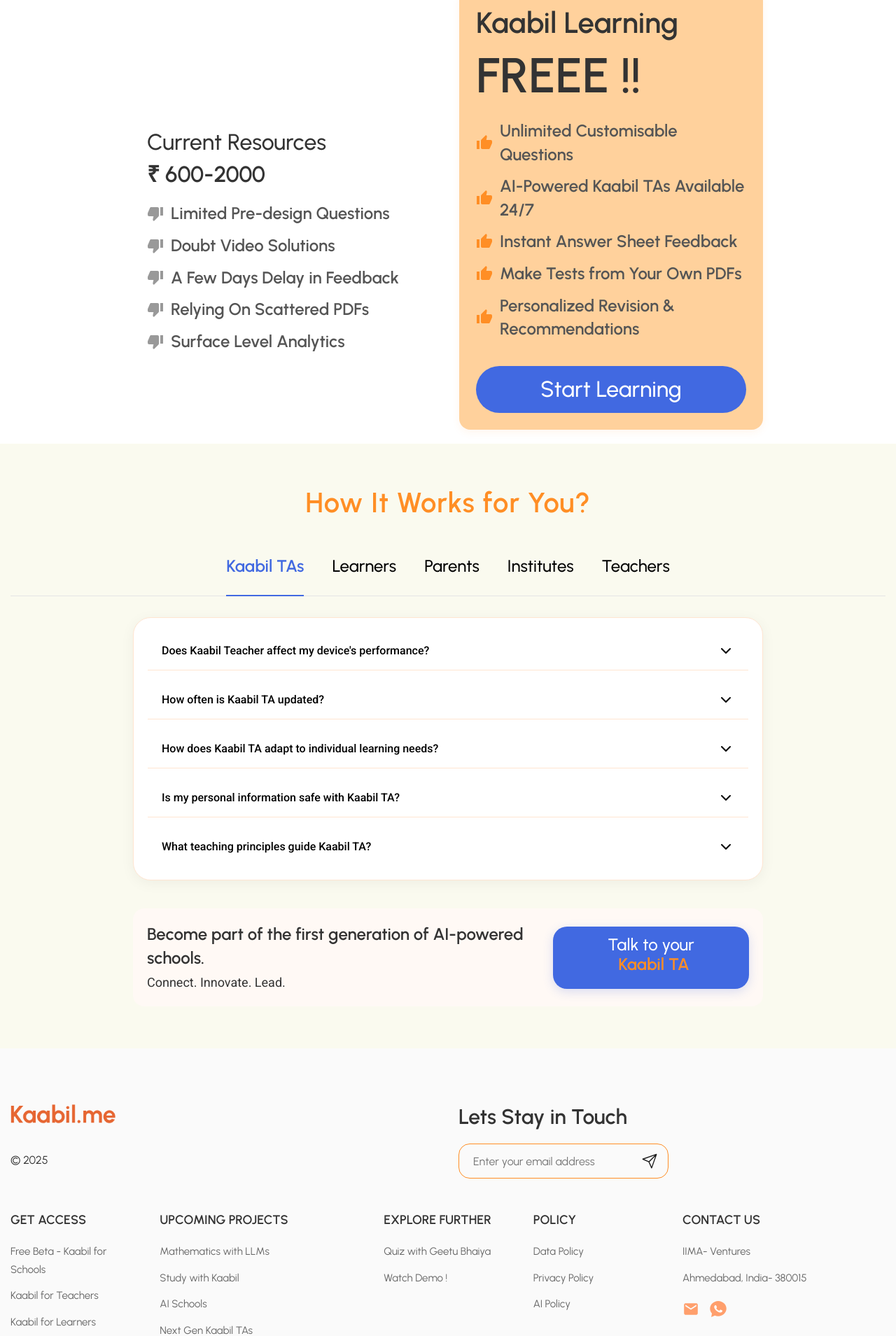
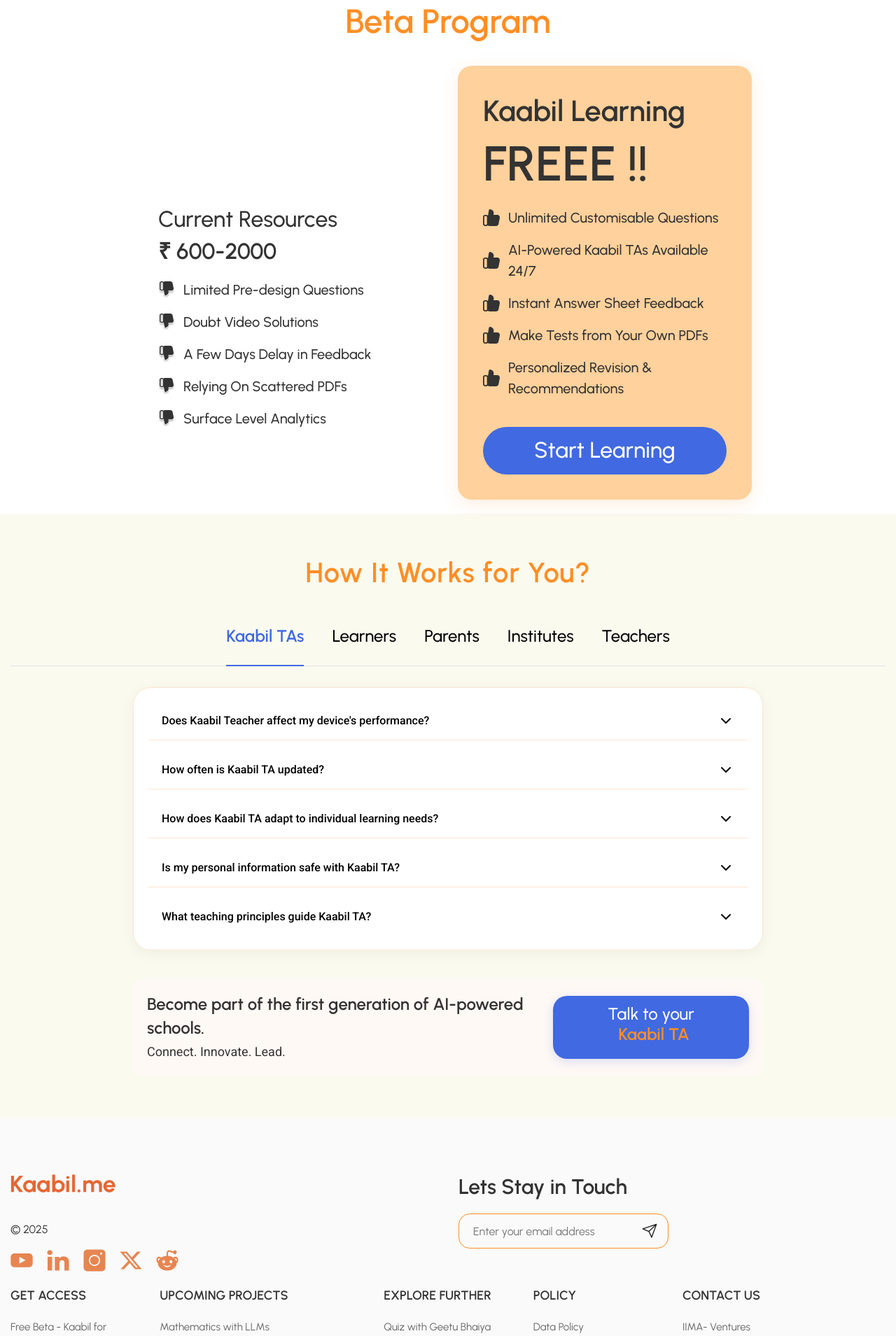
Before and after one commit to shrey-kaabil/kaabil-nextjs, a Next.js app: page / in a window 1280 px wide. Shown: the part 4612-6521 px from the top of the page at 70% size. Built offline with nearby package versions, Linux system fonts and the light colour scheme.

Commit message:
footer work

```diff
--- a/src/components/Challenge/Challenge.jsx
+++ b/src/components/Challenge/Challenge.jsx
@@ -149,7 +149,7 @@
       <section className="disconnected-efforts">
         <div className="container">
           <div className="diss-effort">
-            <div className="section-title_title">
+            <div className=" diss-effort section-title_title">
               <h2>Kaabil.me Brings These Disconnected Efforts Together</h2>
             </div>
             <div className="solutions-wrapper">
--- a/src/components/Footer/Footer.css
+++ b/src/components/Footer/Footer.css
@@ -238,20 +238,14 @@
   display: flex;
   align-items: center;
   justify-content: center;
-  width: 24px;
-  height: 24px;
   transition: transform 0.3s ease;
-}
-
-.footer_wrapper .footer-icon .icon a img {
-  width: 24px !important;
-  height: 24px !important;
-  object-fit: contain;
 }
 
 .footer_wrapper .footer-icon .icon a:hover {
   transform: translateY(-3px);
 }
+
+
 
 /* Email Subscription Section */
 .footer_wrapper .f-text2 {
--- a/src/components/Footer/Footer.jsx
+++ b/src/components/Footer/Footer.jsx
@@ -34,20 +34,20 @@
               <div className="footer-icon">
                 <p className="f-text1">© 2025</p>
                 <div className="icon">
-                <a href="https://www.youtube.com/@Kaabilme/" target="_blank" rel="noopener noreferrer">
-                    <Image src={youtube} alt="youtube" width={26} height={26} />
+                  <a href="https://www.youtube.com/@Kaabilme/" target="_blank" rel="noopener noreferrer">
+                    <Image src={youtube} alt="youtube" width={32} height={32} />
                   </a>
                   <a href="https://www.linkedin.com/company/kaabilme/" target="_blank" rel="noopener noreferrer">
-                    <Image src={linkedin} alt="LinkedIn" width={24} height={24} />
+                    <Image src={linkedin} alt="LinkedIn" width={32} height={32} />
                   </a>
                   <a href="https://www.instagram.com/kaabil.me?igsh=MTAzdmc2N2h0MWNraw==" target="_blank" rel="noopener noreferrer">
-                    <Image src={instagram} alt="Instagram" width={24} height={24} />
+                    <Image src={instagram} alt="Instagram" width={32} height={32} />
                   </a>
                   <a href="https://x.com/kaabilme?s=21" target="_blank" rel="noopener noreferrer">
-                    <Image src={xLogo} alt="X (Twitter)" width={24} height={24} />
+                    <Image src={xLogo} alt="X (Twitter)" width={32} height={32} />
                   </a>
                   <a href="https://www.reddit.com/r/kaabilme/s/O8vqTExQKJ" target="_blank" rel="noopener noreferrer">
-                    <Image src={icon3} alt="Reddit" width={24} height={24} />
+                    <Image src={icon3} alt="Reddit" width={32} height={32} />
                   </a>
                 </div>
               </div>
--- a/src/components/Launching/Launching.css
+++ b/src/components/Launching/Launching.css
@@ -19,7 +19,7 @@
 
 .section-title h2 {
   color: #FF8E25;
-  font-size: 60px;
+  font-size: 48px;
   font-weight: 600;
   margin: 0;
   line-height: 1.4;
@@ -31,7 +31,7 @@
   display: flex;
   gap: 40px;
   align-items: flex-start;
-  max-width: 900px;
+  max-width: 1000px;
   margin: 0 auto;
 }
 
@@ -40,6 +40,9 @@
   flex: 1;
   padding: 20px;
   margin-top: 180px;
+  display: flex;
+  flex-direction: column;
+  align-items: flex-start;
 }
 
 .alternative-platforms h2 {
@@ -60,11 +63,14 @@
 
 /* Kaabil Card */
 .kaabil-card {
-  flex: 1;
+  flex: 0 0 420px;
   background: #FFD19C;
-  padding: 24px;
-  border-radius: 16px;
-  box-shadow: 0 4px 12px rgba(255, 142, 37, 0.08);
+  padding: 40px 36px 36px 36px;
+  border-radius: 20px;
+  box-shadow: 0 6px 24px rgba(255, 142, 37, 0.15);
+  display: flex;
+  flex-direction: column;
+  align-items: flex-start;
 }
 
 .kaabil-card h2 {
@@ -93,24 +99,18 @@
 .feature-list li {
   display: flex;
   align-items: center;
-  margin-bottom: 12px;
-  font-size: 24px;
-  color: #555;
-  line-height: 1.4;
+  gap: 12px;
+  margin-bottom: 16px;
+  font-size: 20px;
+  color: #333;
+  line-height: 1.5;
   font-family: 'Urbanist', sans-serif;
-  font-weight: 600;
+  font-weight: 500;
 }
 
-.icon {
-  margin-right: 10px;
-  width: 24px;
-  height: 24px;
-  flex-shrink: 0;
-}
 
 .alternative-platforms .icon path {
   fill: #999;
-
 }
 
 .kaabil-card .icon path {
@@ -222,7 +222,6 @@
   }
 
   .alternative-platforms {
-
     margin-top: 50px;
   }
 }
--- a/src/components/Launching/Launching.jsx
+++ b/src/components/Launching/Launching.jsx
@@ -1,12 +1,14 @@
 import React from 'react';
 import './Launching.css';
+import  ThumbsUp  from '../../assets/thums-up.svg';
+import  ThumbsDown  from '../../assets/thums-down.svg';
+import Image from 'next/image';
 
 const Launching = () => {
   return (
     <section id="launching" className="launching-program-beta">
-   <div className='container'>
-   <div className="section-title">
-        <h2>Launching 1-Month FREE Beta Program</h2>
+      <div className="section-title">
+        <h2>Launching 1-Month FREE<br />Beta Program</h2>
       </div>
 
       <div className="launching-program">
@@ -15,33 +17,23 @@
           <h1>₹ 600-2000</h1>
           <ul className="feature-list">
             <li>
-              <svg className="icon" viewBox="0 0 24 24" width="16" height="16">
-                <path d="M15 3H6c-.83 0-1.54.5-1.84 1.22l-3.02 7.05c-.09.23-.14.47-.14.73v2c0 1.1.9 2 2 2h6.31l-.95 4.57-.03.32c0 .41.17.79.44 1.06L9.83 23l6.59-6.59c.36-.36.58-.86.58-1.41V5c0-1.1-.9-2-2-2zm4 0v12h4V3h-4z"/>
-              </svg>
+              <Image src={ThumbsDown} alt="thumsUp" width={24} height={24} />
               Limited Pre-design Questions
             </li>
             <li>
-              <svg className="icon" viewBox="0 0 24 24" width="16" height="16">
-                <path d="M15 3H6c-.83 0-1.54.5-1.84 1.22l-3.02 7.05c-.09.23-.14.47-.14.73v2c0 1.1.9 2 2 2h6.31l-.95 4.57-.03.32c0 .41.17.79.44 1.06L9.83 23l6.59-6.59c.36-.36.58-.86.58-1.41V5c0-1.1-.9-2-2-2zm4 0v12h4V3h-4z"/>
-              </svg>
+              <Image src={ThumbsDown} alt="thumsDown" width={24} height={24} />
               Doubt Video Solutions
             </li>
             <li>
-              <svg className="icon" viewBox="0 0 24 24" width="16" height="16">
-                <path d="M15 3H6c-.83 0-1.54.5-1.84 1.22l-3.02 7.05c-.09.23-.14.47-.14.73v2c0 1.1.9 2 2 2h6.31l-.95 4.57-.03.32c0 .41.17.79.44 1.06L9.83 23l6.59-6.59c.36-.36.58-.86.58-1.41V5c0-1.1-.9-2-2-2zm4 0v12h4V3h-4z"/>
-              </svg>
+              <Image src={ThumbsDown} alt="thumsDown" width={24} height={24} />
               A Few Days Delay in Feedback
             </li>
             <li>
-              <svg className="icon" viewBox="0 0 24 24" width="16" height="16">
-                <path d="M15 3H6c-.83 0-1.54.5-1.84 1.22l-3.02 7.05c-.09.23-.14.47-.14.73v2c0 1.1.9 2 2 2h6.31l-.95 4.57-.03.32c0 .41.17.79.44 1.06L9.83 23l6.59-6.59c.36-.36.58-.86.58-1.41V5c0-1.1-.9-2-2-2zm4 0v12h4V3h-4z"/>
-              </svg>
+              <Image src={ThumbsDown} alt="thumsDown" width={24} height={24} />
               Relying On Scattered PDFs
             </li>
             <li>
-              <svg className="icon" viewBox="0 0 24 24" width="16" height="16">
-                <path d="M15 3H6c-.83 0-1.54.5-1.84 1.22l-3.02 7.05c-.09.23-.14.47-.14.73v2c0 1.1.9 2 2 2h6.31l-.95 4.57-.03.32c0 .41.17.79.44 1.06L9.83 23l6.59-6.59c.36-.36.58-.86.58-1.41V5c0-1.1-.9-2-2-2zm4 0v12h4V3h-4z"/>
-              </svg>
+              <Image src={ThumbsDown} alt="thumsDown" width={24} height={24} />
               Surface Level Analytics
             </li>
           </ul>
@@ -52,33 +44,23 @@
           <h1>FREEE !!</h1>
           <ul className="feature-list">
             <li>
-              <svg className="icon" viewBox="0 0 24 24" width="16" height="16">
-                <path d="M1 21h4V9H1v12zm22-11c0-1.1-.9-2-2-2h-6.31l.95-4.57.03-.32c0-.41-.17-.79-.44-1.06L14.17 1 7.59 7.59C7.22 7.95 7 8.45 7 9v10c0 1.1.9 2 2 2h9c.83 0 1.54-.5 1.84-1.22l3.02-7.05c.09-.23.14-.47.14-.73v-2z"/>
-              </svg>
+              <Image src={ThumbsUp} alt="thumsUp" width={24} height={24} />
               Unlimited Customisable Questions
             </li>
             <li>
-              <svg className="icon" viewBox="0 0 24 24" width="16" height="16">
-                <path d="M1 21h4V9H1v12zm22-11c0-1.1-.9-2-2-2h-6.31l.95-4.57.03-.32c0-.41-.17-.79-.44-1.06L14.17 1 7.59 7.59C7.22 7.95 7 8.45 7 9v10c0 1.1.9 2 2 2h9c.83 0 1.54-.5 1.84-1.22l3.02-7.05c.09-.23.14-.47.14-.73v-2z"/>
-              </svg>
+              <Image src={ThumbsUp} alt="thumsUp" width={24} height={24} />
               AI-Powered Kaabil TAs Available 24/7
             </li>
             <li>
-              <svg className="icon" viewBox="0 0 24 24" width="16" height="16">
-                <path d="M1 21h4V9H1v12zm22-11c0-1.1-.9-2-2-2h-6.31l.95-4.57.03-.32c0-.41-.17-.79-.44-1.06L14.17 1 7.59 7.59C7.22 7.95 7 8.45 7 9v10c0 1.1.9 2 2 2h9c.83 0 1.54-.5 1.84-1.22l3.02-7.05c.09-.23.14-.47.14-.73v-2z"/>
-              </svg>
+              <Image src={ThumbsUp} alt="thumsUp" width={24} height={24} />
               Instant Answer Sheet Feedback
             </li>
             <li>
-              <svg className="icon" viewBox="0 0 24 24" width="16" height="16">
-                <path d="M1 21h4V9H1v12zm22-11c0-1.1-.9-2-2-2h-6.31l.95-4.57.03-.32c0-.41-.17-.79-.44-1.06L14.17 1 7.59 7.59C7.22 7.95 7 8.45 7 9v10c0 1.1.9 2 2 2h9c.83 0 1.54-.5 1.84-1.22l3.02-7.05c.09-.23.14-.47.14-.73v-2z"/>
-              </svg>
+              <Image src={ThumbsUp} alt="thumsUp" width={24} height={24} />
               Make Tests from Your Own PDFs
             </li>
             <li>
-              <svg className="icon" viewBox="0 0 24 24" width="16" height="16">
-                <path d="M1 21h4V9H1v12zm22-11c0-1.1-.9-2-2-2h-6.31l.95-4.57.03-.32c0-.41-.17-.79-.44-1.06L14.17 1 7.59 7.59C7.22 7.95 7 8.45 7 9v10c0 1.1.9 2 2 2h9c.83 0 1.54-.5 1.84-1.22l3.02-7.05c.09-.23.14-.47.14-.73v-2z"/>
-              </svg>
+              <Image src={ThumbsUp} alt="thumsUp" width={24} height={24} />
               Personalized Revision & Recommendations
             </li>
           </ul>
@@ -87,7 +69,6 @@
           </button>
         </div>
       </div>
-   </div>
     </section>
   );
 };
```
Also changed, not shown: src/assets/thums-down.svg (added), src/assets/thums-up.svg (added).
